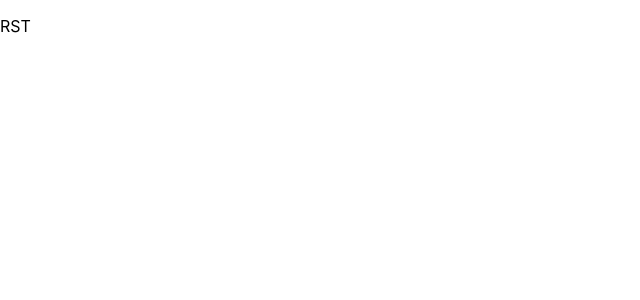
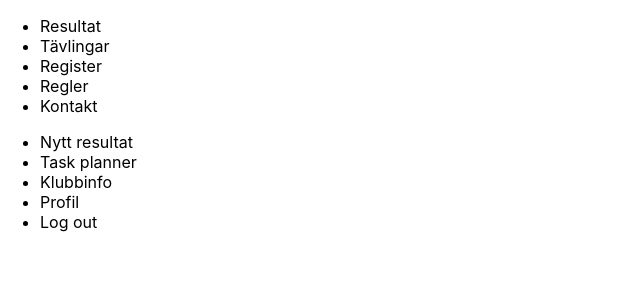
Before and after one commit to MrGuzior/rst, a React (Create React App) app: page / in a window 1280 px wide. Shown: the top 300 px of the page, without its empty margins (0-640 px from the left). Built offline with nearby package versions, Linux system fonts and the light colour scheme.

Commit message:
Implemented Navbar

```diff
--- a/src/Components/App/App.js
+++ b/src/Components/App/App.js
@@ -1,9 +1,12 @@
 import React from 'react';
 import './App.css';
+import Nav from '../Nav/Nav'
 
 function App() {
   return (
-    <p>RST</p>
+    <>
+      <Nav/>
+    </>
   );
 }
 
--- a/src/Components/Nav/PersonalNav.jsx
+++ b/src/Components/Nav/PersonalNav.jsx
@@ -4,11 +4,11 @@ const PersonalNav = () => {
     return(
         <nav className='personal-nav'>
             <ul>
-                <li>Resultat</li>
-                <li>Tävlingar</li>
-                <li>Register</li>
-                <li>Regler</li>
-                <li>Kontakt</li>
+                <li>Nytt resultat</li>
+                <li>Task planner</li>
+                <li>Klubbinfo</li>
+                <li>Profil</li>
+                <li>Log out</li>
             </ul>
         </nav>
     )
```
